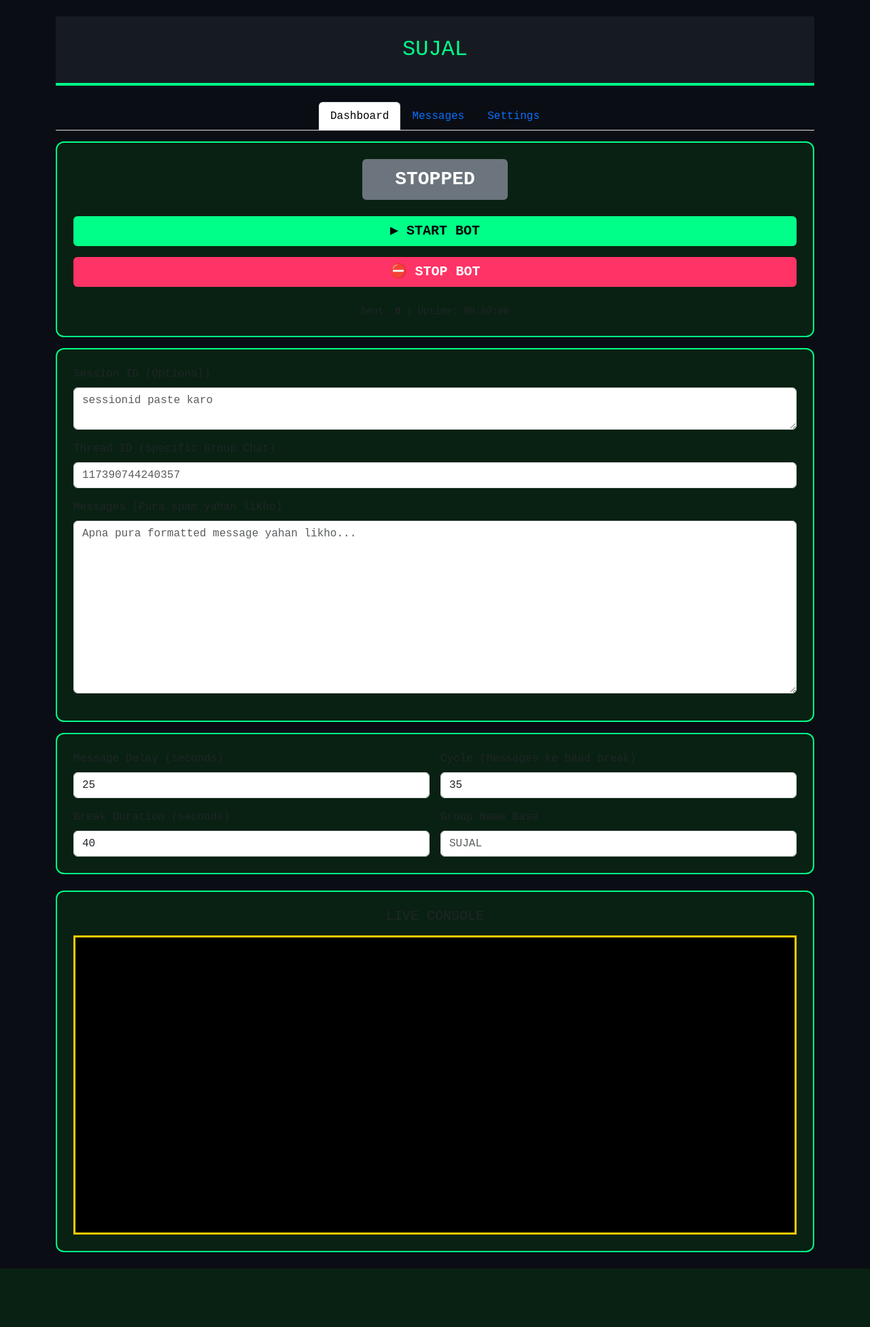
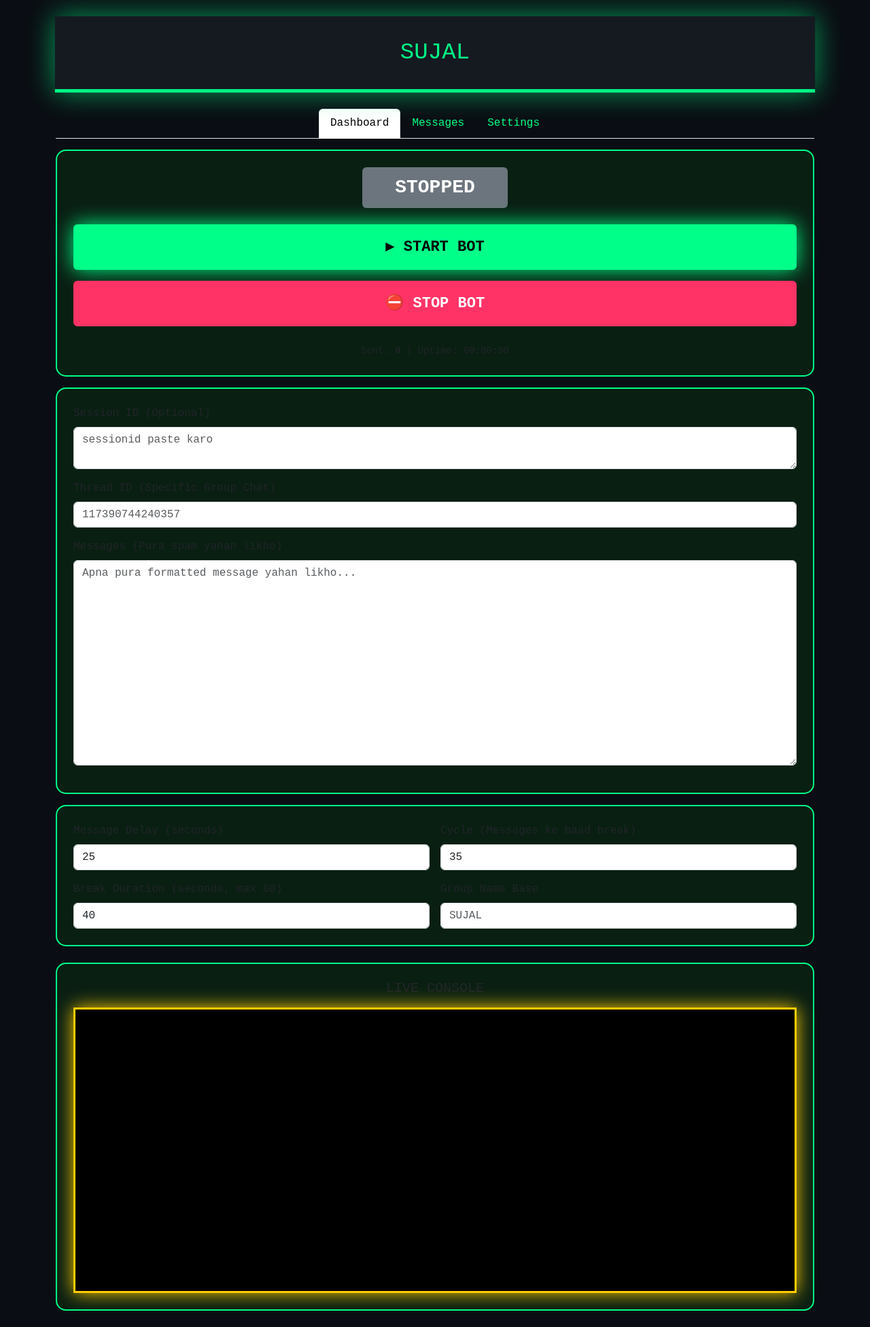
Before and after one commit to surajportal2-coder/CNC, a Flask app: page / in a window 1280 px wide. Shown: the whole page at 68% size. Before the commit the page ends 1866 px from the top, so only its background shows below. Run offline with Flask 3, Linux system fonts and the light colour scheme; data that the repository does not hold is empty.

Commit message:
Update index.html

```diff
--- a/templates/index.html
+++ b/templates/index.html
@@ -6,38 +6,88 @@
     <title>SUJAL</title>
     <link href="https://cdn.jsdelivr.net/npm/bootstrap@5.3.3/dist/css/bootstrap.min.css" rel="stylesheet">
     <style>
-        body { background:#0a0e14; color:#00ff88; font-family:'Courier New', monospace; }
+        body {
+            background: #0a0e14;
+            color: #00ff88;
+            font-family: 'Courier New', monospace;
+        }
+
         .header {
-            background:#161b22;
-            padding:25px;
-            text-align:center;
-            border-bottom:4px solid #00ff88;
-            font-size:32px;
+            background: #161b22;
+            padding: 28px;
+            text-align: center;
+            font-size: 34px;
+            border-bottom: 5px solid #00ff88;
+            animation: breathe 3.5s infinite ease-in-out;
+            box-shadow: 0 0 40px rgba(0, 255, 136, 0.6);
         }
+
+        @keyframes breathe {
+            0%, 100% { opacity: 1; transform: scale(1); }
+            50% { opacity: 0.88; transform: scale(1.02); }
+        }
+
         .card {
-            background:rgba(0,255,0,0.08);
-            border:2px solid #00ff88;
-            border-radius:12px;
+            background: rgba(0,255,0,0.07);
+            border: 2px solid #00ff88;
+            border-radius: 15px;
         }
+
         input, textarea {
-            background:#111;
-            color:#00ff88;
-            border:1px solid #00ff88;
+            background: #111;
+            color: #00ff88;
+            border: 1px solid #00ff88;
         }
+
         .console {
-            height: 440px;
-            background:#000;
-            border:3px solid #ffcc00;
-            padding:18px;
-            overflow-y:auto;
-            font-size:15px;
-            line-height:1.6;
-            color:#ffcc00;
+            height: 420px;
+            background: #000;
+            border: 3px solid #ffcc00;
+            padding: 18px;
+            overflow-y: auto;
+            font-size: 15px;
+            line-height: 1.6;
+            color: #ffcc00;
+            box-shadow: 0 0 25px #ffcc00;
         }
-        .btn-start { background:#00ff88; color:#000; font-weight:bold; font-size:20px; }
-        .btn-stop { background:#ff3366; color:white; font-weight:bold; font-size:20px; }
-        .status-running { animation: blink 1.2s infinite; }
-        @keyframes blink { 50% { opacity: 0.4; } }
+
+        .btn-start {
+            background: #00ff88;
+            color: #000;
+            font-weight: bold;
+            font-size: 22px;
+            padding: 16px;
+            box-shadow: 0 0 30px #00ff88;
+            transition: all 0.3s;
+        }
+        .btn-start:hover {
+            transform: scale(1.06);
+            box-shadow: 0 0 50px #00ff88;
+        }
+
+        .btn-stop {
+            background: #ff3366;
+            color: white;
+            font-weight: bold;
+            font-size: 22px;
+            padding: 16px;
+        }
+
+        .nav-link {
+            color: #00ff88;
+            border-bottom: 3px solid transparent;
+        }
+        .nav-link.active {
+            color: #ffcc00;
+            border-bottom: 3px solid #ffcc00;
+        }
+
+        .status-running {
+            animation: blink 1.3s infinite;
+        }
+        @keyframes blink {
+            50% { opacity: 0.5; }
+        }
     </style>
 </head>
 <body>
@@ -50,7 +100,7 @@
         <li class="nav-item"><a class="nav-link" onclick="openTab(2)">Settings</a></li>
     </ul>
 
-    <!-- Dashboard -->
+    <!-- Dashboard Tab -->
     <div class="tab-content active card p-4 mt-3" id="tab0">
         <div class="text-center mb-4">
             <span id="status" class="badge fs-3 px-5 py-3">STOPPED</span>
@@ -65,7 +115,7 @@
         </div>
     </div>
 
-    <!-- Messages -->
+    <!-- Messages Tab -->
     <div class="tab-content card p-4 mt-3" id="tab1">
         <form id="form">
             <div class="mb-3">
@@ -78,12 +128,12 @@
             </div>
             <div class="mb-3">
                 <label class="form-label">Messages (Pura spam yahan likho)</label>
-                <textarea name="messages" class="form-control" rows="10" placeholder="Apna pura formatted message yahan likho..." required></textarea>
+                <textarea name="messages" class="form-control" rows="12" placeholder="Apna pura formatted message yahan likho..." required></textarea>
             </div>
         </form>
     </div>
 
-    <!-- Settings -->
+    <!-- Settings Tab -->
     <div class="tab-content card p-4 mt-3" id="tab2">
         <div class="row g-3">
             <div class="col-md-6">
@@ -95,7 +145,7 @@
                 <input name="cycle" type="number" class="form-control" value="35">
             </div>
             <div class="col-md-6">
-                <label class="form-label">Break Duration (seconds)</label>
+                <label class="form-label">Break Duration (seconds, max 60)</label>
                 <input name="break_sec" type="number" class="form-control" value="40" min="10" max="60">
             </div>
             <div class="col-md-6">
@@ -105,7 +155,7 @@
         </div>
     </div>
 
-    <!-- Console -->
+    <!-- Live Console -->
     <div class="card p-4 mt-4">
         <h5 class="text-center mb-3">LIVE CONSOLE</h5>
         <div id="console" class="console"></div>
@@ -149,7 +199,7 @@
     fetch("/stop", { method: "POST" }).then(() => updateStatus());
 }
 
-setInterval(updateStatus, 1500);
+setInterval(updateStatus, 1400);
 updateStatus();
 </script>
 </body>
```
